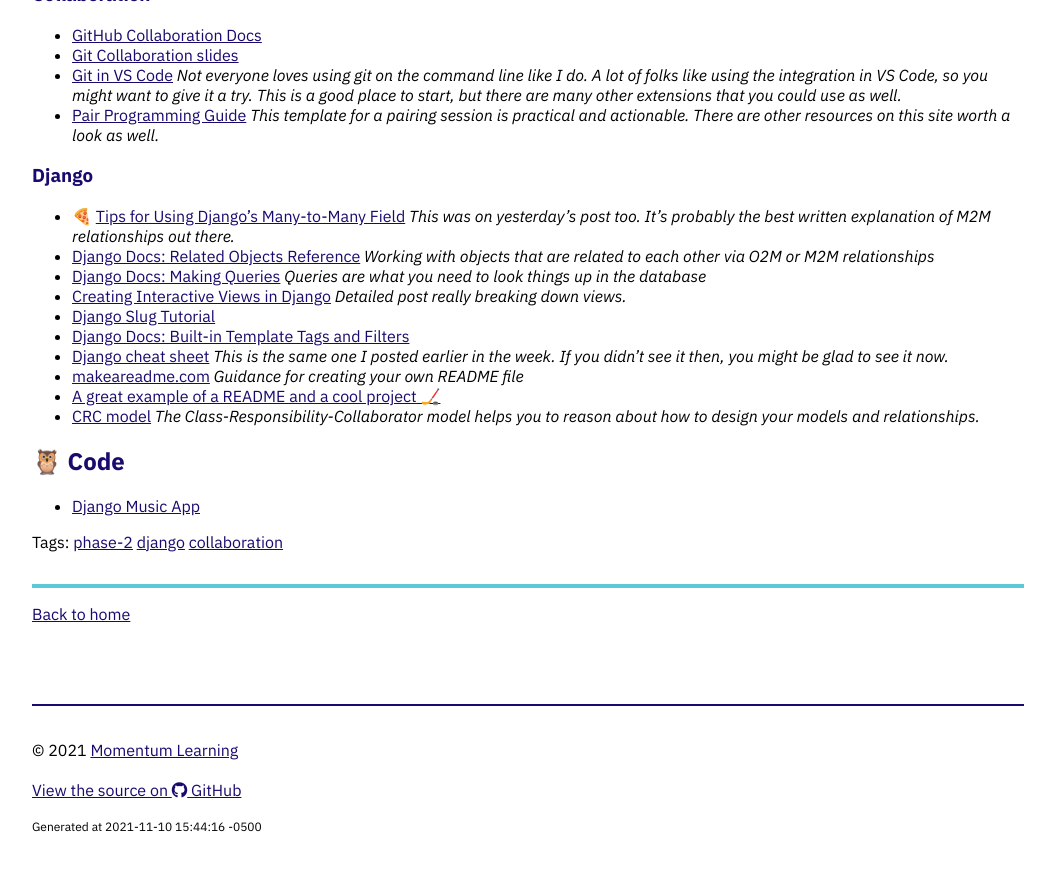
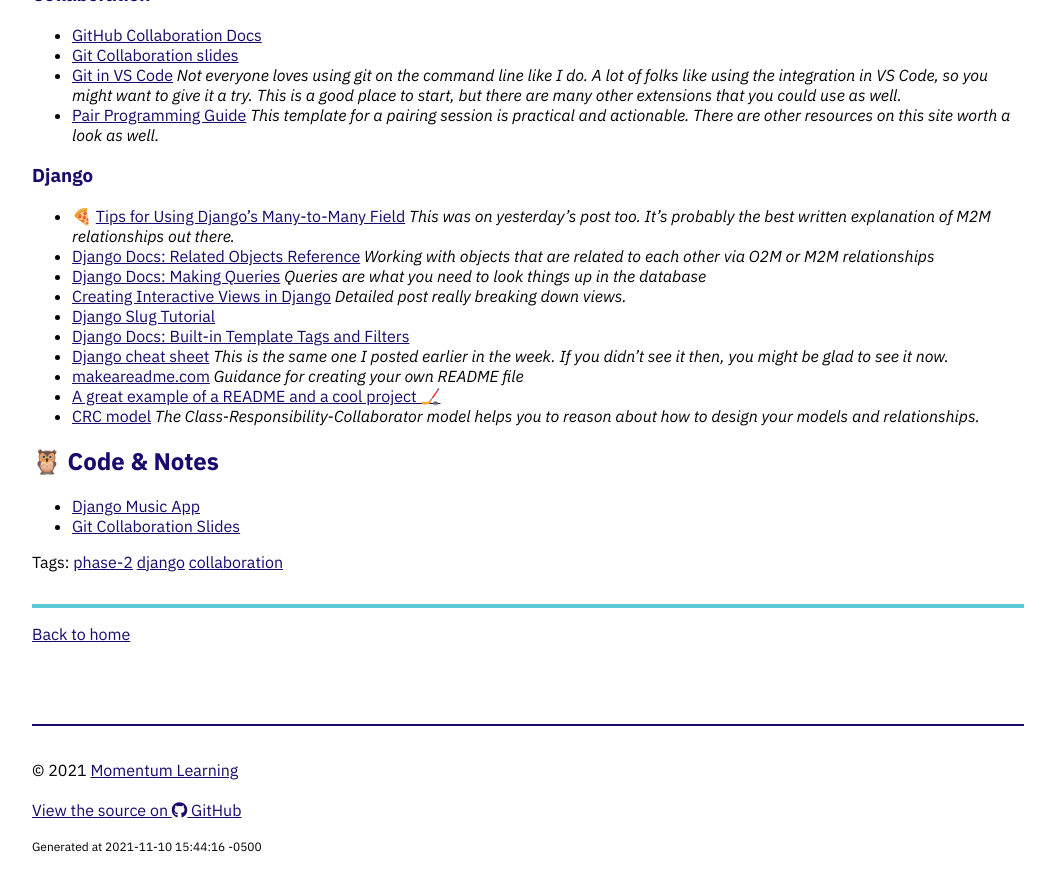
Before and after one commit to Momentum-Team-10/momentum-team-10.github.io, a Jekyll site: the page built from _posts/2021-11-10-django-collab.md, in a window 1280 px wide and 900 px high, scrolled down 1419 px. Shown: the top 891 px of the window, without its empty margins (112-1167 px from the left). Built offline with Jekyll 4.4.1, drawn with Linux system fonts in a browser that asks for light colours; nearby versions of some CDN libraries.

Commit message:
Add git collab slides link

```diff
--- a/_posts/2021-11-10-django-collab.md
+++ b/_posts/2021-11-10-django-collab.md
@@ -72,6 +72,7 @@ For this project, the first team member listed should accept the assignment and
 - [A great example of a README and a cool project 🏒](https://github.com/minter/tesla_puck)
 - [CRC model](http://agilemodeling.com/artifacts/crcModel.htm) _The Class-Responsibility-Collaborator model helps you to reason about how to design your models and relationships._
 
-## 🦉 Code
+## 🦉 Code & Notes
 
 - [Django Music App](https://github.com/Momentum-Team-10/example-django-music)
+- [Git Collaboration Slides](https://slides.com/amy_nc/git-collaboration)
```
